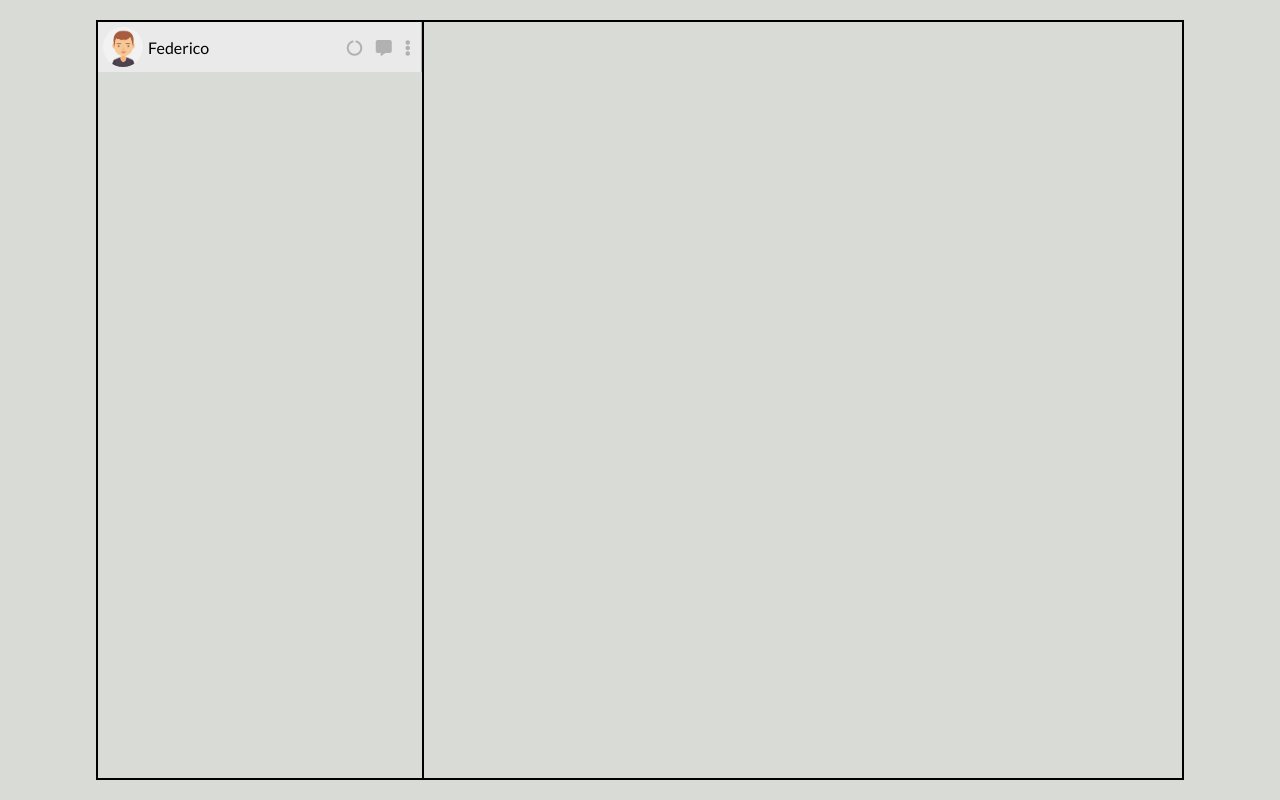
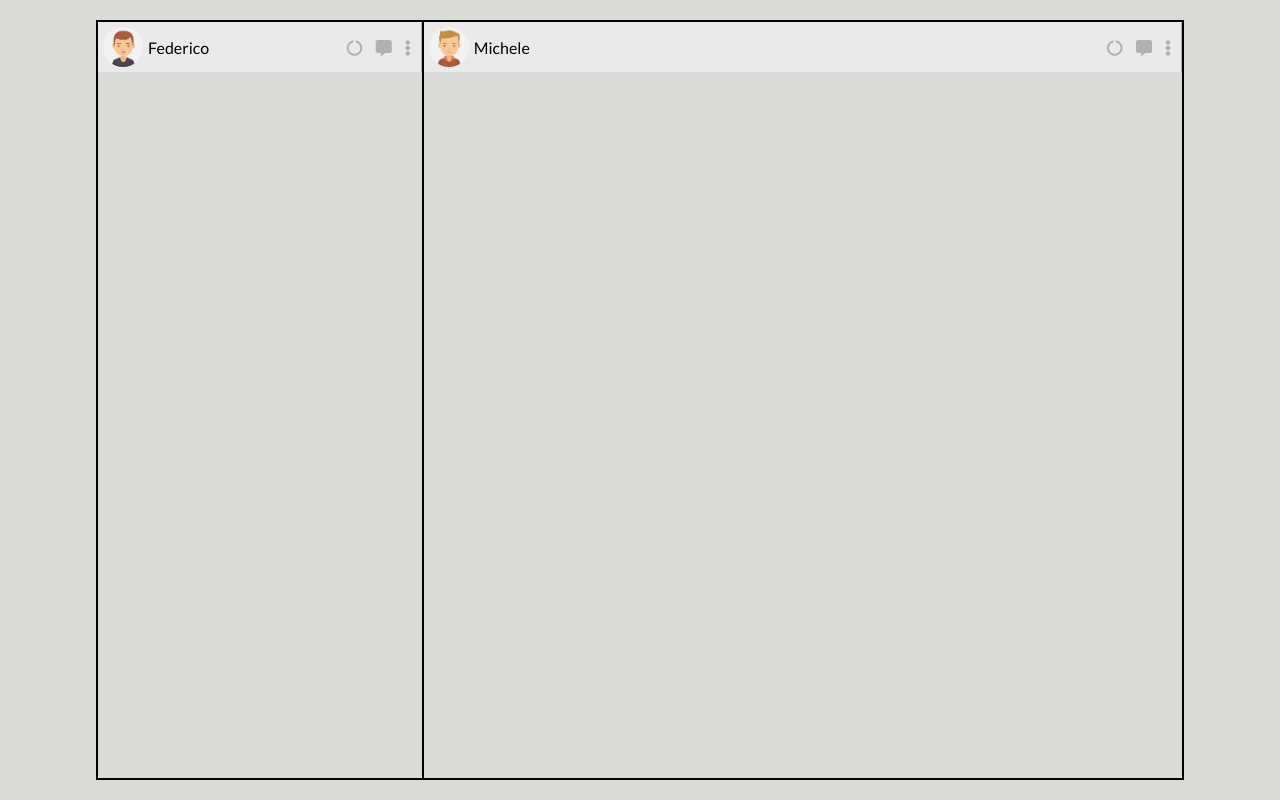
Before and after one commit to Fede180600/vue-boolzapp, a plain HTML site: page index.html in a window 1280 px wide. Drawn offline with nearby package versions, Linux system fonts and the light colour scheme.

Commit message:
add interlocutor-container

```diff
--- a/css/style.css
+++ b/css/style.css
@@ -53,7 +53,8 @@ img {
     border: 1px solid black;
 }
 
-.user-container {
+.user-container,
+.interlocutor-container {
     width: 100%;
     height: 50px;
     background-color: #eaeaea;
@@ -62,7 +63,8 @@ img {
     justify-content: space-between;
 }
 
-.user-container-left {
+.user-container-left,
+.interlocutor-container-left {
     height: 100%;
     padding-left: 5px;
 
@@ -70,7 +72,8 @@ img {
     align-items: center;
 }
 
-.user-img-container {
+.user-img-container,
+.interlocutor-img-container {
     width: 40px;
     height: 40px;
     border-radius: 50%;
@@ -78,13 +81,15 @@ img {
     margin-right: 5px;
 }
 
-.user-container-right {
+.user-container-right,
+.interlocutor-container-right{
     height: 100%;
     display: flex;
     align-items: center;
 }
 
-.user-container-right span i {
+.user-container-right span i,
+.interlocutor-container-right span i {
     margin-right: 10px;
     color: #b1b1b1;
 }
--- a/index.html
+++ b/index.html
@@ -30,7 +30,7 @@
                     <div class="user-container">
                         <div class="user-container-left">
                             <div class="user-img-container">
-                                <img src="img/avatar_7.jpg" alt="">
+                                <img src="img/avatar_7.jpg" alt="User Profile Image">
                             </div>
                             <span class="user-name">
                                 Federico
@@ -45,9 +45,28 @@
                         </div>
                     </div>
 
+
                 </section>
 
                 <section class="chat-container">
+
+                    <div class="interlocutor-container">
+                        <div class="interlocutor-container-left">
+                            <div class="interlocutor-img-container">
+                                <img src="img/avatar_5.jpg" alt="Interlocutor Profile Image">
+                            </div>
+                            <span class="user-name">
+                                Michele
+                            </span>
+                        </div>
+                        <div class="interlocutor-container-right">
+                            <div class="interlocutor-container-right-action">
+                                <span><i class="fas fa-circle-notch"></i></span>
+                                <span><i class="fas fa-comment-alt"></i></span>
+                                <span><i class="fas fa-ellipsis-v"></i></span>
+                            </div>
+                        </div>
+                    </div>
 
                 </section>
             </div>
```
